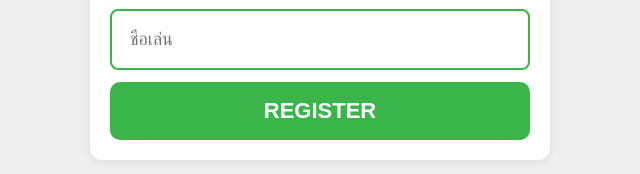
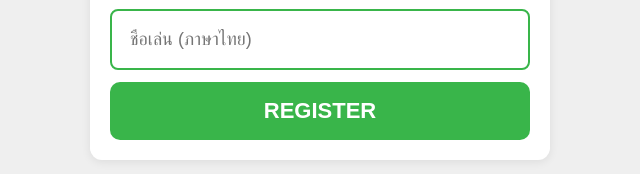
Before and after one commit to jatawat-tee/cft-register, a plain HTML site: page index.html in a window 1280 px wide. Shown: the part 358-532 px from the top of the page, 320-960 px from the left. Drawn offline with Linux system fonts and the light colour scheme.

Commit message:
Update index.html

```diff
--- a/index.html
+++ b/index.html
@@ -152,7 +152,7 @@ TRAINING
     id="nickname"
     type="text"
     maxlength="50"
-    placeholder="ชื่อเล่น">
+    placeholder="ชื่อเล่น (ภาษาไทย)">
 
     <button
     id="registerBtn"
```
